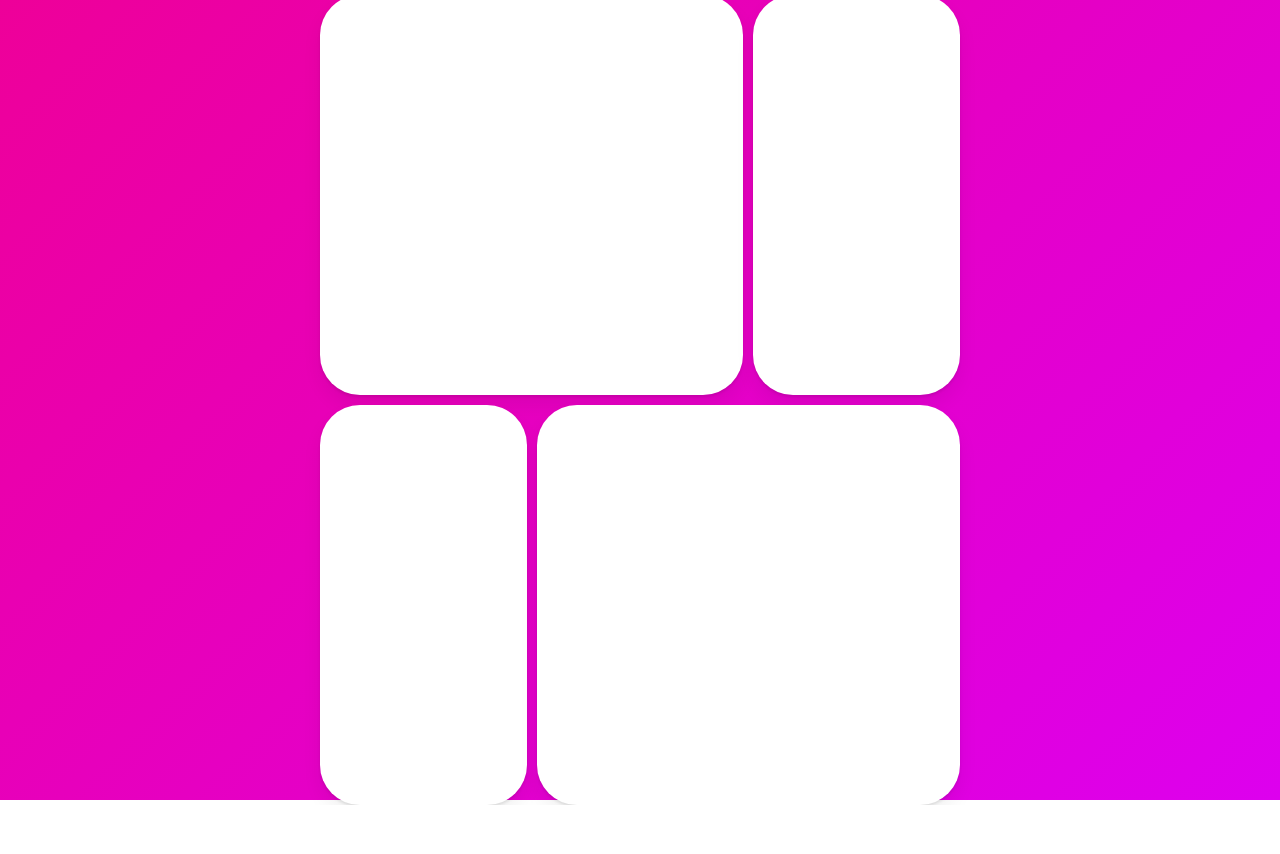
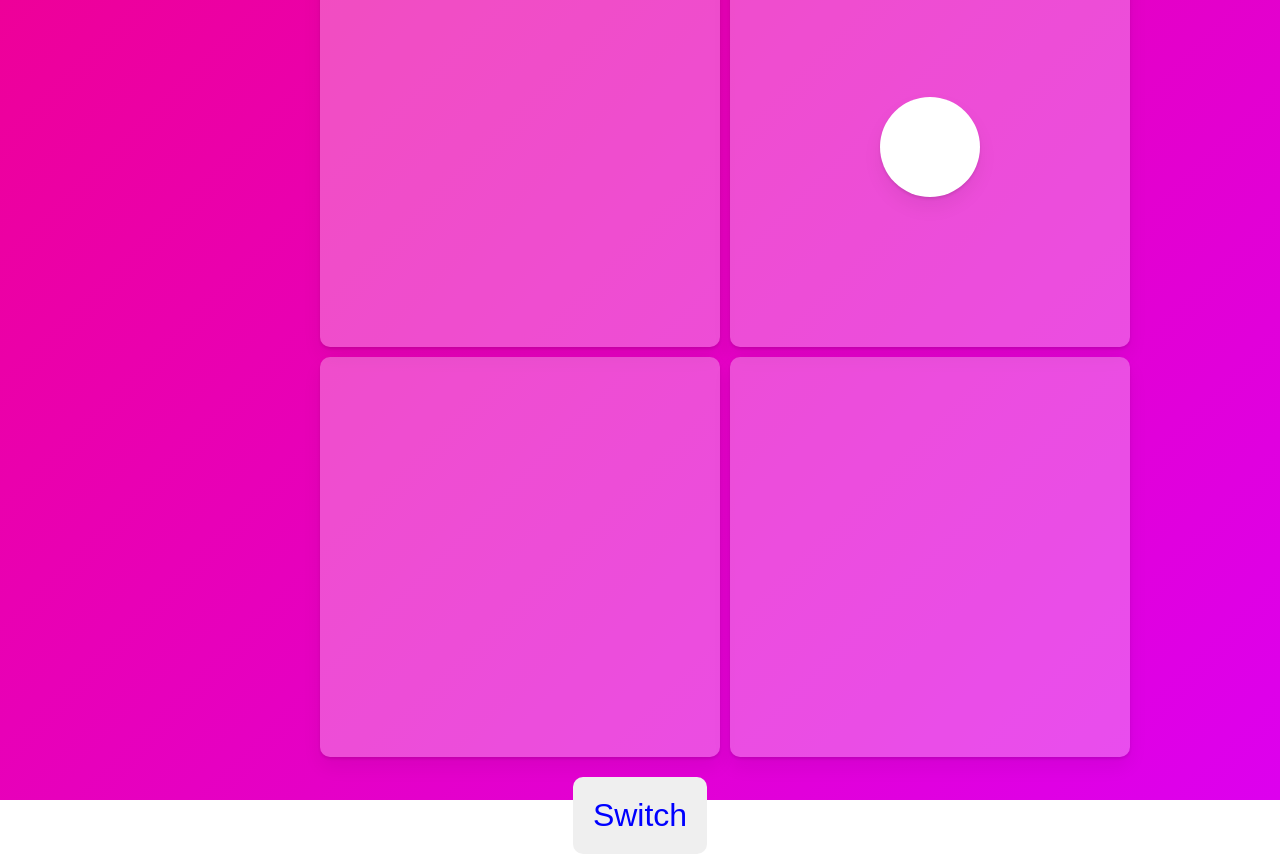
Before and after one commit to sunnya2023/mini-project, a React (Create React App) app in the folder 05_React.js/03_typescript/04_animation/: page / in a window 1280 px wide. Before the commit the page ends 805 px from the top, so only its background shows below. Built offline with nearby package versions, Linux system fonts and the light colour scheme.

Commit message:
4th assignment

```diff
--- a/05_React.js/03_typescript/04_animation/src/App.tsx
+++ b/05_React.js/03_typescript/04_animation/src/App.tsx
@@ -1,34 +1,22 @@
 import styled from "styled-components";
-import {
-  AnimatePresence,
-  delay,
-  motion,
-  useMotionValue,
-  useMotionValueEvent,
-  useScroll,
-  useTransform,
-} from "framer-motion";
-import { useEffect, useRef, useState } from "react";
-import { click } from "@testing-library/user-event/dist/click";
+import { AnimatePresence, motion } from "framer-motion";
+import { useState } from "react";
 
 const Wrapper = styled(motion.div)`
   height: 100vh;
   width: 100vw;
   display: flex;
-  justify-content: space-around;
+  flex-direction: column;
+  justify-content: center;
   align-items: center;
   background: linear-gradient(135deg, rgb(238, 0, 153), rgb(221, 0, 238));
 `;
 
 const Box = styled(motion.div)`
-  /* width: 400px; */
   height: 400px;
-  /* display: grid; */
-  /* grid-template-columns: repeat(2, 1fr); */
-  /* position: absolute;
-  top: 100px; */
-  background-color: rgba(255, 255, 255, 1);
-  border-radius: 40px;
+  width: 400px;
+  background-color: rgba(255, 255, 255, 0.3);
+  border-radius: 10px;
   display: flex;
   flex-direction: column;
   justify-content: center;
@@ -36,221 +24,432 @@ const Box = styled(motion.div)`
   font-size: 28px;
   box-shadow: 0 2px 3px rgba(0, 0, 0, 0.1), 0 10px 20px rgba(0, 0, 0, 0.06);
 `;
-const Circle = styled(motion.div)`
-  background-color: #fff;
-  height: 70px;
-  width: 70px;
-  place-self: center;
-  border-radius: 35px;
-  box-shadow: 0 2px 3px rgba(0, 0, 0, 0.1), 0 10px 20px rgba(0, 0, 0, 0.06);
-`;
 
 const Circle2 = styled(motion.div)`
-  background-color: #00a5ff;
+  background-color: #fff;
   height: 100px;
   width: 100px;
   border-radius: 50px;
   box-shadow: 0 2px 3px rgba(0, 0, 0, 0.1), 0 10px 20px rgba(0, 0, 0, 0.06);
 `;
-const BiggerBox = styled(motion.div)`
-  width: 600px;
-  height: 600px;
-  background-color: rgba(255, 255, 255, 0.4);
-  display: flex;
-  justify-content: center;
-  align-items: center;
-  /* overflow: hidden; */
-`;
-const Svg = styled.svg`
-  width: 300px;
-  height: 300px;
-  path {
-    stroke: white;
-    stroke-width: 2;
-  }
-`;
 
 const Grid = styled(motion.div)`
   display: grid;
-  grid-template-columns: repeat(3, 1fr);
+  grid-template-columns: repeat(2, 1fr);
   width: 50vw;
   gap: 10px;
-  div:first-child,
-  div:last-child {
-    grid-column: span 2;
-  }
+  /* background-color: rgba(255, 255, 255, 0.4); */
 `;
 const Overlay = styled(motion.div)`
   width: 100%;
   height: 100%;
-
   position: absolute;
   display: flex;
   align-items: center;
   justify-content: center;
 `;
+const Btn = styled.button`
+  border: none;
+  outline: none;
+  color: blue;
+  font-size: 2rem;
+  border-radius: 10px;
+  padding: 20px;
+  margin-top: 20px;
+  cursor: pointer;
+`;
 
-//variants
-// const boxVariants = {
-//   start: {
-//     opacity: 0,
-//     scale: 0.5,
-//   },
-//   end: {
-//     opacity: 1,
-//     scale: 1,
-//     transition: {
-//       type: "spring",
-//       duration: 0.5,
-//       bounce: 0.5,
-//       staggerChildren: 0.5,
-//     },
-//   },
-// };
-
-// const circleVariants = {
-//   start: {
-//     opacity: 0,
-//   },
-//   end: {
-//     opacity: 1,
-//   },
-// };
-
-// const boxGesture = {
 //   hover: { scale: 1.5, rotateZ: 90 },
 //   click: { scale: 1, borderRadius: "100px" },
 //   drag: { backgroundColor: "rgb(0, 151, 230)", transition: { duration: 10 } },
 // };
 function App() {
-  // const biggerBoxRef = useRef(null);
+  const [clicked, setClicked] = useState(false);
+  const [buttonColor, setButtonColor] = useState("blue");
+  const toggleClicked = () => {
+    setClicked((prev) => !prev);
+    const newColor = clicked ? "red" : "blue";
+    setButtonColor(newColor);
+  };
 
-  // const x = useMotionValue(0);
-  //크기 변경
-  // const potato = useTransform(x, [-800, 0, 800], [2, 1, 0.1]);
-  // useMotionValueEvent(potato, "change", (latest) => {
-  //   console.log("x changed to", latest);
-  // });
-
-  //회전
-  // const rotate = useTransform(x, [-800, 800], [-360, 360]);
-  //배경색 변경
-  // const gradient = useTransform(
-  //   x,
-  //   [-800, 0, 800],
-  //   [
-  //     "linear-gradient(135deg, rgb(0, 210,238), rgb(0 ,83, 238))",
-  //     " linear-gradient(135deg, rgb(238, 0, 153), rgb(221, 0, 238))",
-  //     " linear-gradient(135deg, rgb(39, 252, 156), rgb(191, 242, 25))",
-  //   ]
-  // );
-
-  //스크롤 효과
-  // const { scrollYProgress } = useScroll();
-  // useMotionValueEvent(scrollY, "change", (latest) => {
-  //   console.log("scrollY", latest);
-  // });
-  // const scroll = useTransform(scrollYProgress, [0, 1], [1, 0]);
-
-  // useMotionValueEvent(scrollYProgress, "change", (latest) => {
-  //   console.log("scrollYProgress", latest);
-  // });
-  //SVG효과
-  // const svg = {
-  //   start: {
-  //     pathLength: 0,
-  //     fill: "rgba(255,255,255,0)",
-  //   },
-  //   end: {
-  //     fill: "rgba(255,255,255,1)",
-  //     pathLength: 1,
-  //   },
-  // };
-
-  //사라지는 효과
-  // const disapear = {
-  //   initial: {
-  //     opacity: 0,
-  //     scale: 0,
-  //   },
-  //   visible: {
-  //     opacity: 1,
-  //     scale: 1,
-  //     rotateZ: 360,
-  //   },
-  //   leaving: {
-  //     opacity: 0,
-  //     scale: 0,
-  //     y: 50,
-  //   },
-  // };
-  // const [showing, setShowing] = useState(false);
-  // const toggleShowing = () => setShowing(!showing);
-
-  //slide
-  // const slideBox = {
-  //   entry: (back: boolean) => ({
-  //     x: back ? -500 : 500,
-  //     opacity: 0,
-  //     scale: 0,
-  //   }),
-  //   center: {
-  //     x: 0,
-  //     opacity: 1,
-  //     scale: 1,
-  //     transition: {
-  //       duration: 1,
-  //     },
-  //   },
-  //   exit: (back: boolean) => ({
-  //     x: back ? 500 : -500,
-  //     opacity: 0,
-  //     scale: 0,
-  //     rotateX: 180,
-  //     transition: {
-  //       duration: 1,
-  //     },
-  //   }),
-  // };
-  // const [visible, setVisible] = useState(1);
-  // const [back, setBack] = useState(false);
-  // const nextPlease = () => {
-  //   setBack(false);
-  //   setVisible((prev) => (prev === 10 ? 10 : prev + 1));
-  // };
-
-  // const prevPlease = () => {
-  //   setBack(true);
-  //   setVisible((prev) => (prev === 1 ? 1 : prev - 1));
-  // };
-
-  //layout 효과
-  // const [clicked, setClicked] = useState(false);
-  // const toggleClicked = () => setClicked((prev) => !prev);
-
-  //
   const [id, setId] = useState<null | string>(null);
+  const hoverVar = {
+    start: {
+      scale: 1.1,
+      x: -20,
+      y: -20,
+    },
+    end: {
+      scale: 1,
+    },
+  };
   return (
     <Wrapper>
-      <Grid>
-        {["1", "2", "3", "4"].map((n) => (
-          <Box onClick={() => setId(n)} key={n} layoutId={n} />
-        ))}
-      </Grid>
       <AnimatePresence>
-        {id ? (
+        <Grid>
+          <Box
+            layoutId="1"
+            onClick={() => setId("1")}
+            variants={hoverVar}
+            whileHover="start"
+          ></Box>
+          <Box>{!clicked ? <Circle2 layoutId="on" /> : null}</Box>
+          <Box>{clicked ? <Circle2 layoutId="on" /> : null}</Box>
+          <Box
+            layoutId="4"
+            onClick={() => setId("4")}
+            whileHover={{ scale: 1.1, x: 20, y: 20 }}
+          ></Box>
+        </Grid>
+
+        {id === "1" || id === "4" ? (
           <Overlay
             onClick={() => setId(null)}
             initial={{ backgroundColor: "rgba(0, 0, 0, 0)" }}
             animate={{ backgroundColor: "rgba(0, 0, 0, 0.5)" }}
             exit={{ backgroundColor: "rgba(0, 0, 0, 0)" }}
           >
-            <Box layoutId={id} style={{ width: 400, height: 200 }} />
+            <Box
+              layoutId={id}
+              style={{
+                width: 400,
+                height: 400,
+                backgroundColor: " rgba(255, 255, 255,1)",
+              }}
+            />
           </Overlay>
         ) : null}
       </AnimatePresence>
+      <Btn onClick={toggleClicked} style={{ color: buttonColor }}>
+        Switch
+      </Btn>
     </Wrapper>
   );
 }
 
 export default App;
+
+// import styled from "styled-components";
+// import {
+//   AnimatePresence,
+//   delay,
+//   motion,
+//   useMotionValue,
+//   useMotionValueEvent,
+//   useScroll,
+//   useTransform,
+// } from "framer-motion";
+// import { useEffect, useRef, useState } from "react";
+// import { click } from "@testing-library/user-event/dist/click";
+
+// const Wrapper = styled(motion.div)`
+//   height: 100vh;
+//   width: 100vw;
+//   display: flex;
+//   flex-direction: column;
+//   justify-content: center;
+//   align-items: center;
+//   background: linear-gradient(135deg, rgb(238, 0, 153), rgb(221, 0, 238));
+// `;
+
+// const Box = styled(motion.div)`
+//   /* width: 400px; */
+//   height: 400px;
+//   /* display: grid; */
+//   /* grid-template-columns: repeat(2, 1fr); */
+//   /* position: absolute;
+//   top: 100px; */
+//   background-color: rgba(255, 255, 255, 0.3);
+//   border-radius: 10px;
+//   display: flex;
+//   flex-direction: column;
+//   justify-content: center;
+//   align-items: center;
+//   font-size: 28px;
+//   box-shadow: 0 2px 3px rgba(0, 0, 0, 0.1), 0 10px 20px rgba(0, 0, 0, 0.06);
+// `;
+// // const Circle = styled(motion.div)`
+// //   background-color: #fff;
+// //   height: 70px;
+// //   width: 70px;
+// //   place-self: center;
+// //   border-radius: 35px;
+// //   box-shadow: 0 2px 3px rgba(0, 0, 0, 0.1), 0 10px 20px rgba(0, 0, 0, 0.06);
+// // `;
+
+// const Circle2 = styled(motion.div)`
+//   background-color: #fff;
+//   height: 100px;
+//   width: 100px;
+//   border-radius: 50px;
+//   box-shadow: 0 2px 3px rgba(0, 0, 0, 0.1), 0 10px 20px rgba(0, 0, 0, 0.06);
+// `;
+// const BiggerBox = styled(motion.div)`
+//   width: 600px;
+//   height: 600px;
+//   background-color: rgba(255, 255, 255, 0.4);
+//   display: flex;
+//   justify-content: center;
+//   align-items: center;
+//   /* overflow: hidden; */
+// `;
+// // const Svg = styled.svg`
+// //   width: 300px;
+// //   height: 300px;
+// //   path {
+// //     stroke: white;
+// //     stroke-width: 2;
+// //   }
+// // `;
+
+// const Grid = styled(motion.div)`
+//   display: grid;
+//   grid-template-columns: repeat(2, 1fr);
+//   width: 50vw;
+//   gap: 10px;
+//   /* background-color: rgba(255, 255, 255, 0.4); */
+// `;
+// const Overlay = styled(motion.div)`
+//   width: 100%;
+//   height: 100%;
+//   position: absolute;
+//   display: flex;
+//   align-items: center;
+//   justify-content: center;
+// `;
+// const Btn = styled.button`
+//   border: none;
+//   outline: none;
+//   color: blue;
+//   font-size: 2rem;
+//   border-radius: 10px;
+//   padding: 20px;
+//   margin-top: 20px;
+//   cursor: pointer;
+// `;
+
+// //variants
+// // const boxVariants = {
+// //   start: {
+// //     opacity: 0,
+// //     scale: 0.5,
+// //   },
+// //   end: {
+// //     opacity: 1,
+// //     scale: 1,
+// //     transition: {
+// //       type: "spring",
+// //       duration: 0.5,
+// //       bounce: 0.5,
+// //       staggerChildren: 0.5,
+// //     },
+// //   },
+// // };
+
+// // const circleVariants = {
+// //   start: {
+// //     opacity: 0,
+// //   },
+// //   end: {
+// //     opacity: 1,
+// //   },
+// // };
+
+// // const boxGesture = {
+// //   hover: { scale: 1.5, rotateZ: 90 },
+// //   click: { scale: 1, borderRadius: "100px" },
+// //   drag: { backgroundColor: "rgb(0, 151, 230)", transition: { duration: 10 } },
+// // };
+// function App() {
+//   // const biggerBoxRef = useRef(null);
+
+//   // const x = useMotionValue(0);
+//   //크기 변경
+//   // const potato = useTransform(x, [-800, 0, 800], [2, 1, 0.1]);
+//   // useMotionValueEvent(potato, "change", (latest) => {
+//   //   console.log("x changed to", latest);
+//   // });
+
+//   //회전
+//   // const rotate = useTransform(x, [-800, 800], [-360, 360]);
+//   //배경색 변경
+//   // const gradient = useTransform(
+//   //   x,
+//   //   [-800, 0, 800],
+//   //   [
+//   //     "linear-gradient(135deg, rgb(0, 210,238), rgb(0 ,83, 238))",
+//   //     " linear-gradient(135deg, rgb(238, 0, 153), rgb(221, 0, 238))",
+//   //     " linear-gradient(135deg, rgb(39, 252, 156), rgb(191, 242, 25))",
+//   //   ]
+//   // );
+
+//   //스크롤 효과
+//   // const { scrollYProgress } = useScroll();
+//   // useMotionValueEvent(scrollY, "change", (latest) => {
+//   //   console.log("scrollY", latest);
+//   // });
+//   // const scroll = useTransform(scrollYProgress, [0, 1], [1, 0]);
+
+//   // useMotionValueEvent(scrollYProgress, "change", (latest) => {
+//   //   console.log("scrollYProgress", latest);
+//   // });
+//   //SVG효과
+//   // const svg = {
+//   //   start: {
+//   //     pathLength: 0,
+//   //     fill: "rgba(255,255,255,0)",
+//   //   },
+//   //   end: {
+//   //     fill: "rgba(255,255,255,1)",
+//   //     pathLength: 1,
+//   //   },
+//   // };
+
+//   //사라지는 효과
+//   // const disapear = {
+//   //   initial: {
+//   //     opacity: 0,
+//   //     scale: 0,
+//   //   },
+//   //   visible: {
+//   //     opacity: 1,
+//   //     scale: 1,
+//   //     rotateZ: 360,
+//   //   },
+//   //   leaving: {
+//   //     opacity: 0,
+//   //     scale: 0,
+//   //     y: 50,
+//   //   },
+//   // };
+//   // const [showing, setShowing] = useState(false);
+//   // const toggleShowing = () => setShowing(!showing);
+
+//   //slide
+//   // const slideBox = {
+//   //   entry: (back: boolean) => ({
+//   //     x: back ? -500 : 500,
+//   //     opacity: 0,
+//   //     scale: 0,
+//   //   }),
+//   //   center: {
+//   //     x: 0,
+//   //     opacity: 1,
+//   //     scale: 1,
+//   //     transition: {
+//   //       duration: 1,
+//   //     },
+//   //   },
+//   //   exit: (back: boolean) => ({
+//   //     x: back ? 500 : -500,
+//   //     opacity: 0,
+//   //     scale: 0,
+//   //     rotateX: 180,
+//   //     transition: {
+//   //       duration: 1,
+//   //     },
+//   //   }),
+//   // };
+//   // const [visible, setVisible] = useState(1);
+//   // const [back, setBack] = useState(false);
+//   // const nextPlease = () => {
+//   //   setBack(false);
+//   //   setVisible((prev) => (prev === 10 ? 10 : prev + 1));
+//   // };
+
+//   // const prevPlease = () => {
+//   //   setBack(true);
+//   //   setVisible((prev) => (prev === 1 ? 1 : prev - 1));
+//   // };
+
+//   //layout 효과
+//   const [clicked, setClicked] = useState(false);
+//   const [buttonColor, setButtonColor] = useState("blue");
+//   const toggleClicked = () => {
+//     setClicked((prev) => !prev);
+//     const newColor = "red";
+//     setButtonColor(newColor);
+//   };
+
+//   const [id, setId] = useState<null | string>(null);
+//   const hoverVar = {
+//     start: {
+//       scale: 1.1,
+//       x: -20,
+//       y: -20,
+//     },
+//     end: {
+//       scale: 1,
+//     },
+//   };
+//   return (
+//     <Wrapper>
+//       {/* <Grid>
+//         {["1", "2", "3", "4"].map((n) => (
+//           <Box onClick={() => setId(n)} key={n} layoutId={n}>
+//             {id === "2" ? <Circle2 /> : null}
+//           </Box>
+//         ))}
+//       </Grid>
+//       <AnimatePresence>
+//         {id === "1" || id === "4" ? (
+//           <Overlay
+//             onClick={() => setId(null)}
+//             initial={{ backgroundColor: "rgba(0, 0, 0, 0)" }}
+//             animate={{ backgroundColor: "rgba(0, 0, 0, 0.5)" }}
+//             exit={{ backgroundColor: "rgba(0, 0, 0, 0)" }}
+//           >
+//             <Box
+//               layoutId={id}
+//               style={{
+//                 width: 400,
+//                 height: 400,
+//                 backgroundColor: " rgba(255, 255, 255,1)",
+//               }}
+//             />
+//           </Overlay>
+//         ) : null}
+//       </AnimatePresence> */}
+//       <AnimatePresence>
+//         <Grid>
+//           <Box
+//             layoutId="1"
+//             onClick={() => setId("1")}
+//             variants={hoverVar}
+//             whileHover="start"
+//           ></Box>
+//           <Box>{!clicked ? <Circle2 layoutId="on" /> : null}</Box>
+//           <Box>{clicked ? <Circle2 layoutId="on" /> : null}</Box>
+//           <Box
+//             layoutId="4"
+//             onClick={() => setId("4")}
+//             whileHover={{ scale: 1.1, x: 20, y: 20 }}
+//           ></Box>
+//         </Grid>
+
+//         {id === "1" || id === "4" ? (
+//           <Overlay
+//             onClick={() => setId(null)}
+//             initial={{ backgroundColor: "rgba(0, 0, 0, 0)" }}
+//             animate={{ backgroundColor: "rgba(0, 0, 0, 0.5)" }}
+//             exit={{ backgroundColor: "rgba(0, 0, 0, 0)" }}
+//           >
+//             <Box
+//               layoutId={id}
+//               style={{
+//                 width: 400,
+//                 height: 400,
+//                 backgroundColor: " rgba(255, 255, 255,1)",
+//               }}
+//             />
+//           </Overlay>
+//         ) : null}
+//       </AnimatePresence>
+//       <Btn onClick={toggleClicked} style={{ color: buttonColor }}>
+//         Switch
+//       </Btn>
+//     </Wrapper>
+//   );
+// }
+
+// export default App;
```
